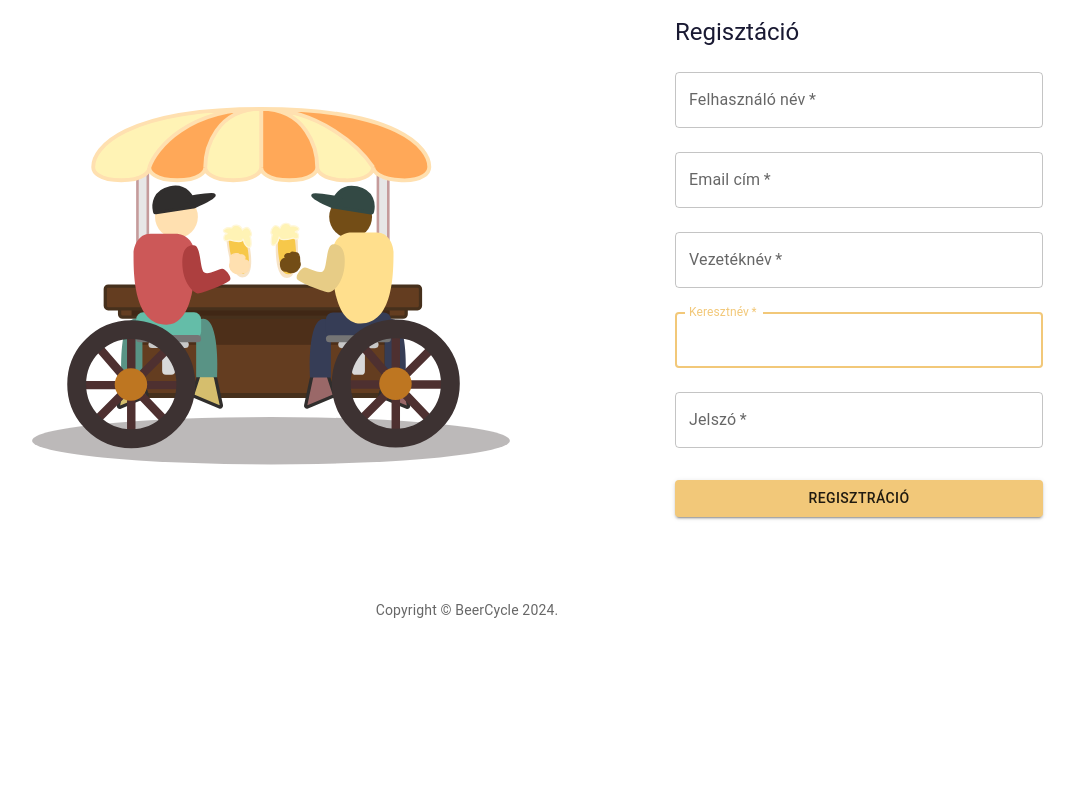
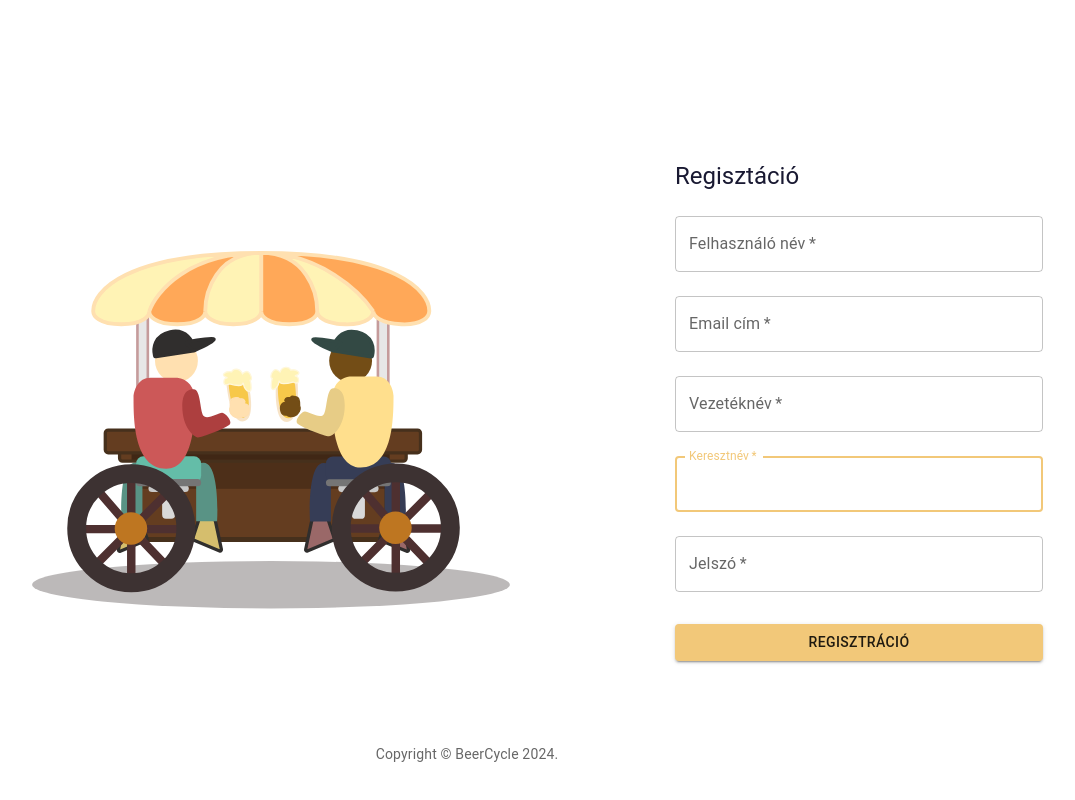
Before and after one commit to onyxwrld/BeerCycle_Web, a React (Vite) app: page /register in a window 1280 px wide. Shown: the top 800 px of the page, without its empty margins (173-1248 px from the left). Built offline with nearby package versions, Linux system fonts and the light colour scheme; a web font is replaced by a local one; what @mui/styled-engine-sc would draw is missing.

Commit message:
register alert mess

```diff
--- a/src/Components/Auth/ApiProvider.tsx
+++ b/src/Components/Auth/ApiProvider.tsx
@@ -10,8 +10,8 @@ export const ApiContext = createContext({
     },
     logout: () => { },
     currentUser: null as (User | null),
-    register: async (username: string, passwod: string, email: string, last_name: string, first_name: string): Promise<void> => {
-        throw new Error("nincs implementálva");
+    register: async (username: string, passwod: string, email: string, last_name: string, first_name: string): Promise<boolean> => {
+        return false
     },
     userReview: async(): Promise<Review[] | undefined> => {
         throw new Error("nincs implementálva");
@@ -127,10 +127,13 @@ export function ApiProvider({ children }: Props) {
                     body: JSON.stringify(registerData),
                 });
                 if (!response.ok) {
-                    setAlertMessage('Hiba történt a kérés során');
+                    return false
+                }
+                else{
+                    return true
                 }
             } catch (error) {
-                setAlertMessage(`Hiba történt a kérés során: ${error}`);
+                return false
             }
         },
         userReview: async () =>{
--- a/src/Pages/Register.tsx
+++ b/src/Pages/Register.tsx
@@ -49,26 +49,33 @@ export default function SignUp() {
     const handleEmailAddress = (event: React.ChangeEvent<HTMLInputElement>) => {
         setEmail(event.target.value);
     };
-    const handleSubmit = (event: React.FormEvent<HTMLFormElement>) => {
+    const handleSubmit =  async (event: React.FormEvent<HTMLFormElement>) => {
         event.preventDefault();
-        api.register(userName, pass,email,firstName,lastName)
-            .then(() => {
+        if(await api.register(userName, pass, email, firstName, lastName))
+            {
+                api.snackBarFunction('Sikeres regisztáció',false)
                 setLoginError('');
                 setUserName('');
                 setPass('');
                 setEmail('');
                 setLastName('');
                 setFirstName('');
-                navigate('/login');
-            })
-            .catch((e: Error) => {
-                setLoginError(e.message);
-            })
+                navigate('/login')
+            }
+        else{
+            api.snackBarFunction('Sikertlen regisztáció',true)
+        }
+
     };
 
     return (
         <Container component="main" sx={{
-            marginTop: 2
+            display: 'flex',
+            flexDirection: 'column',
+            minHeight: '100vh',
+            alignItems: 'center',
+            justifyContent: 'center',
+            mt: 20
         }}>
 
             <Grid container spacing={2} columnSpacing={{ xs: 1, sm: 2, md: 3 }}>
```
